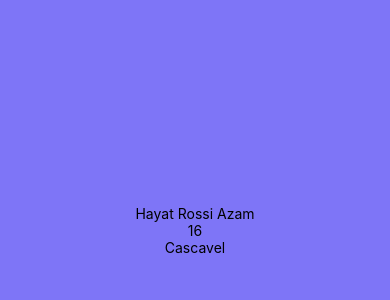
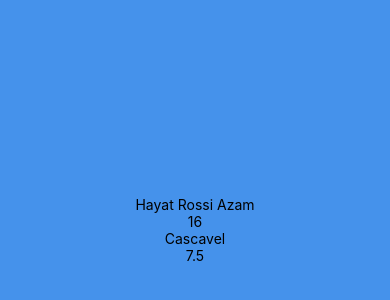
Before and after one commit to hayatodofreefire/mobile.hayat, a React Native app in the folder app-laboratorio/: screen / in a window 390 px wide. Shown: the part 192-492 px from the top of the page. Built offline with nearby package versions, Linux system fonts and the light colour scheme.

Commit message:
exe 4 feito

```diff
--- a/app-laboratorio/App.js
+++ b/app-laboratorio/App.js
@@ -4,7 +4,13 @@ const eu = {
   nome: 'Hayat Rossi Azam',
   idade: 16,
   cidade: 'Cascavel',
+  nota1: 8,
+  nota2: 7,
 };
+
+function calcularMedia(pessoa) {
+  return (pessoa.nota1 + pessoa.nota2) / 2;
+}
 
 export default function App() {
   return (
@@ -12,6 +18,7 @@ export default function App() {
       <Text>{eu.nome}</Text>
       <Text>{eu.idade}</Text>
       <Text>{eu.cidade}</Text>
+      <Text>{calcularMedia(eu)}</Text>
     </View>
   );
 }
@@ -19,7 +26,7 @@ export default function App() {
 const styles = StyleSheet.create({
   container: {
     flex: 1,
-    backgroundColor: '#7e75f7',
+    backgroundColor: '#4592eb',
     alignItems: 'center',
     justifyContent: 'center',
   },
```
